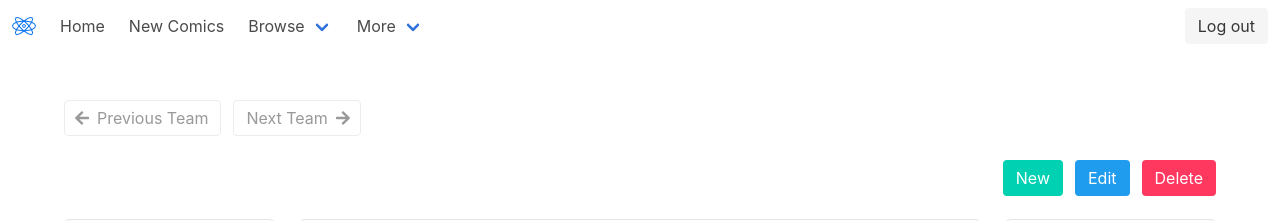
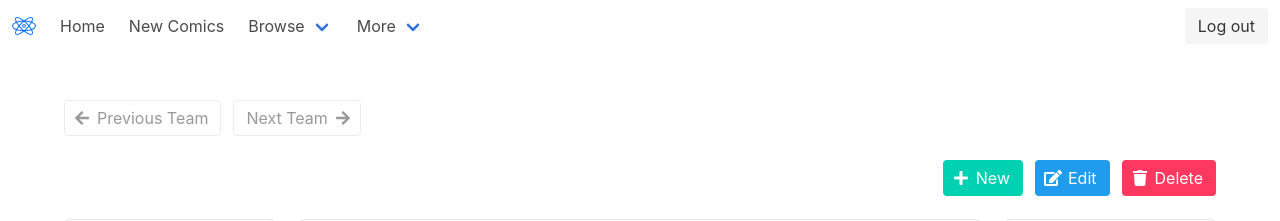
Before and after one commit to bpepple/metron, a Django app: template comicsdb/templates/comicsdb/team_detail.html in a window 1280 px wide. Shown: the top 221 px of the page. Run offline with Django 3.2, Linux system fonts and the light colour scheme; the template is opened without the code that fills it, so the values that code supplies are empty; the visitor is signed in with stand-in values (Sample User, id 1); some libraries are stand-ins or nearby versions.

Commit message:
Use some icons with the action buttons

```diff
--- a/comicsdb/templates/comicsdb/team_detail.html
+++ b/comicsdb/templates/comicsdb/team_detail.html
@@ -58,18 +58,38 @@
     <div class="level-right">
     {% if user.is_authenticated %}
       <p class="level-item">
-        <a class="button is-primary" href="{% url 'team:create' %}" title="Add a new team">New</a>
+        <a class="button is-primary" href="{% url 'team:create' %}" title="Add a new team">
+          <span class="icon is-small">
+            <i class="fas fa-plus"></i>
+          </span>
+          <span>New</span>
+        </a>
       </p>
       <p class="level-item">
-        <a class="button is-info" href="{% url 'team:update' team.slug %}" title="Edit team">Edit</a>
+        <a class="button is-info" href="{% url 'team:update' team.slug %}" title="Edit team">
+          <span class="icon is-small">
+            <i class="fas fa-edit"></i>
+          </span>
+          <span>Edit</span>
+        </a>
       </p>
       {% if perms.comicsdb.delete_team %}
       <p class="level-item">
-        <a class="button is-danger" href="{% url 'team:delete' team.slug %}" title="Delete team">Delete</a>
+        <a class="button is-danger" href="{% url 'team:delete' team.slug %}" title="Delete team">
+          <span class="icon is-small">
+            <i class="fas fa-trash"></i>
+          </span>
+          <span>Delete</span>
+        </a>
       </p>
       {% else %}
       <p class="level-item">
-        <a class="button is-danger" title="Delete team" disabled>Delete</a>
+        <a class="button is-danger" title="Delete team" disabled>
+          <span class="icon is-small">
+            <i class="fas fa-trash"></i>
+          </span>
+          <span>Delete</span>
+        </a>
       </p>
       {% endif %}
     {% endif %}
```
